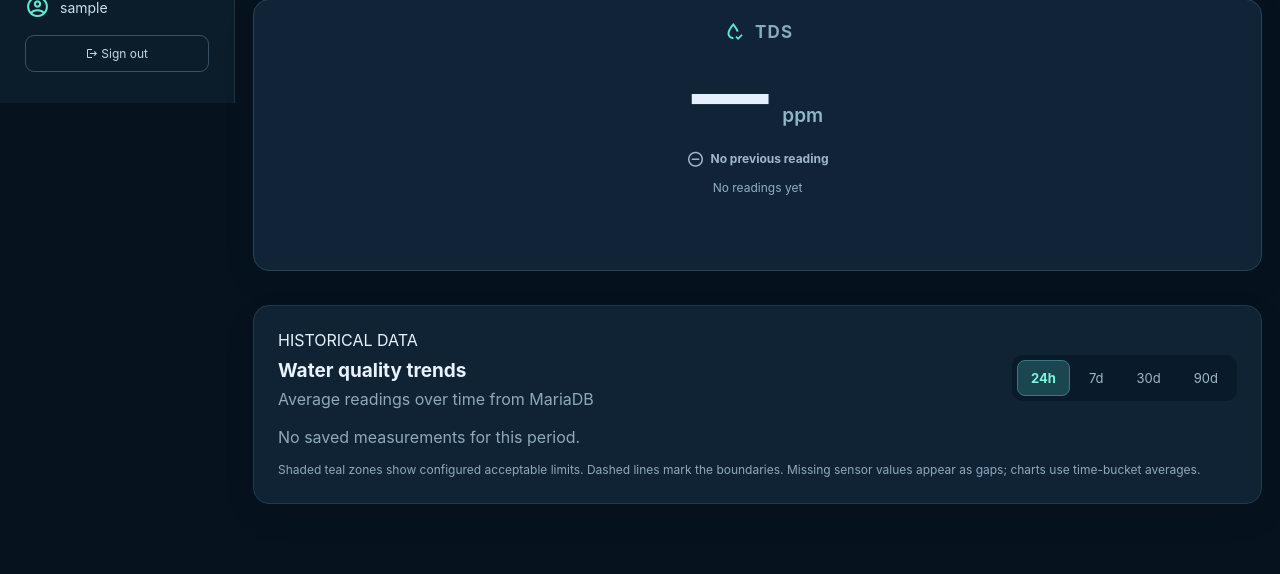
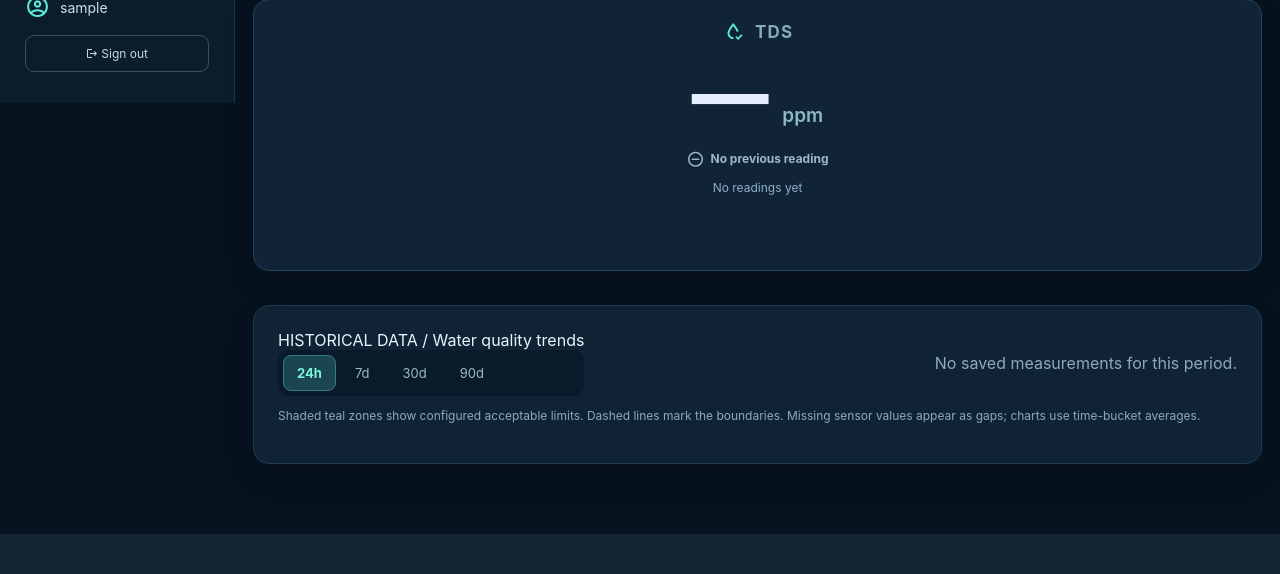
Before and after one commit to tomahawksmail/AquaCore_2.0, a Flask app: page /aquarium in a window 1280 px wide. Shown: the part 697-1271 px from the top of the page. After the commit the page ends 1231 px from the top, so only its background shows below. Run offline with Flask 3, Linux system fonts and the light colour scheme; the visitor is signed in with stand-in values (Sample User, id 1); data that the repository does not hold is empty.

Commit message:
css correction

```diff
--- a/templates/dashboard.html
+++ b/templates/dashboard.html
@@ -30,9 +30,7 @@
 <section class="card history-card" aria-label="Measurement history">
     <div class="section-title chart-title">
         <div>
-            <div class="eyebrow">HISTORICAL DATA</div>
-            <h2>Water quality trends</h2>
-            <p class="dim">Average readings over time from MariaDB</p></div>
+            <div class="eyebrow">HISTORICAL DATA / Water quality trends</div>
         <div class="history-range" role="group" aria-label="Chart period">
             <button type="button" class="range-btn selected" data-period="24h">24h</button>
             <button type="button" class="range-btn" data-period="7d">7d</button>
```
